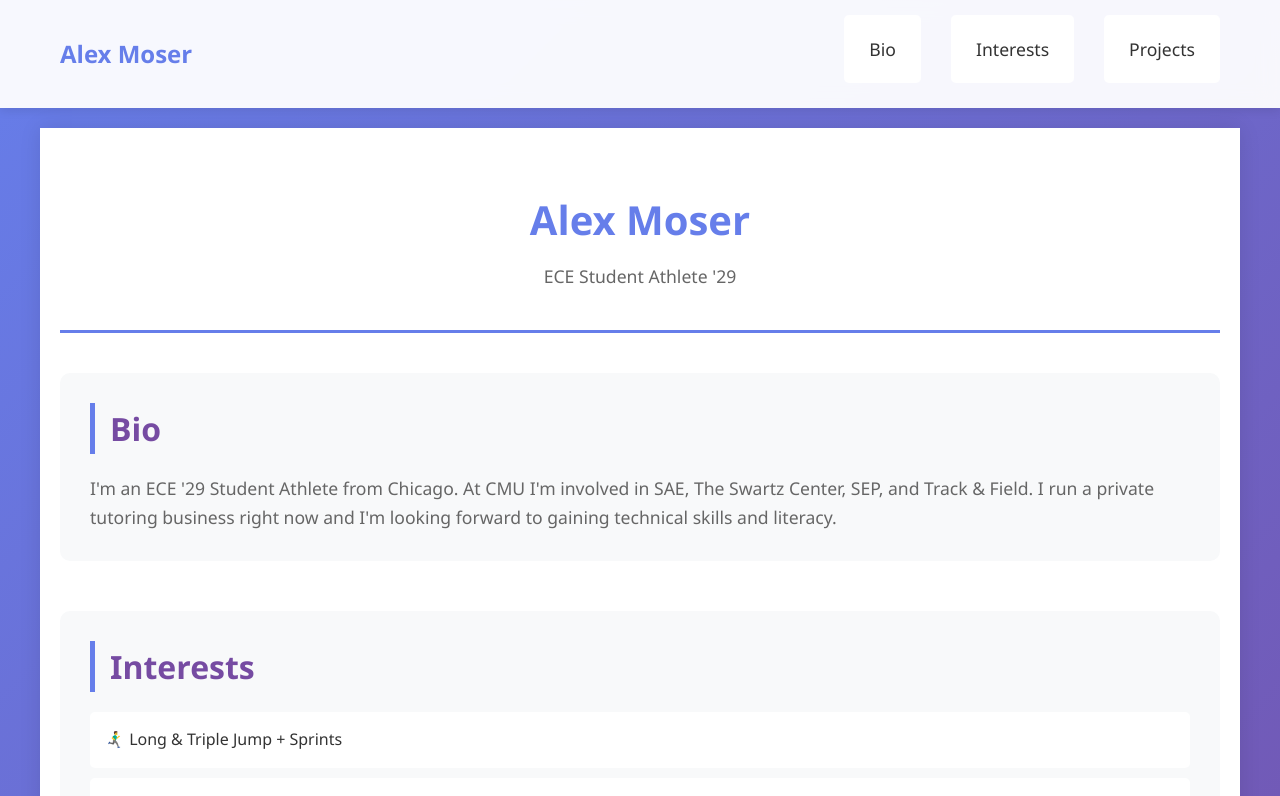
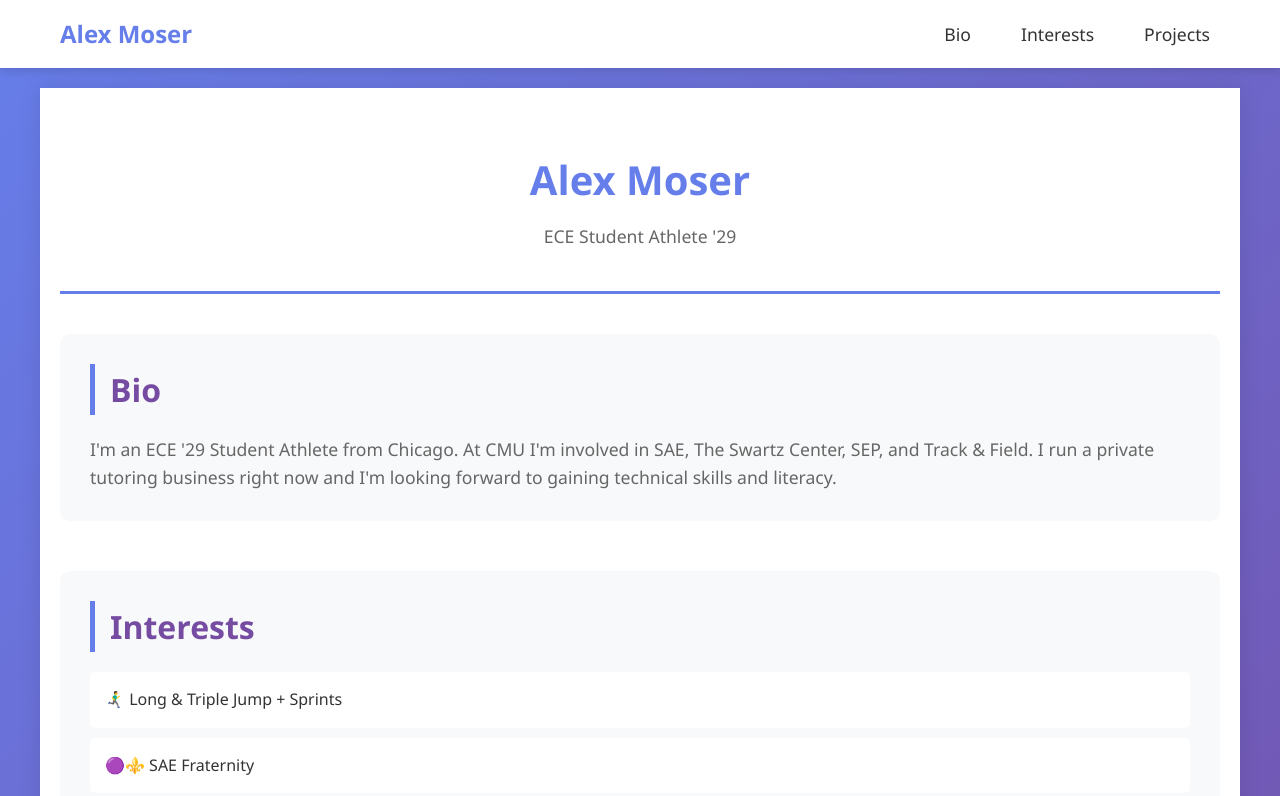
Before and after one commit to ajmoser1/ajmoser1.github.io, a plain HTML site: page index.html in a window 1280 px wide. Shown: the top 796 px of the page. Drawn offline with Linux system fonts and the light colour scheme.

Commit message:
Update index.html

```diff
--- a/index.html
+++ b/index.html
@@ -58,6 +58,9 @@
         */
         html {
             scroll-behavior: smooth;
+            scroll-padding-top: 100px;
+            /* Adds space at top when scrolling to sections, accounting for nav bar */
+            /* This centers sections better when clicking nav links */
         }
 
         body {
@@ -95,12 +98,12 @@
         nav {
             position: sticky;
             top: 0;
-            background: rgba(255, 255, 255, 0.95);
-            backdrop-filter: blur(10px);
-            box-shadow: 0 2px 10px rgba(0,0,0,0.1);
+            background: white;
+            box-shadow: 0 2px 10px rgba(0,0,0,0.15);
             z-index: 1000;
             padding: 15px 0;
             margin-bottom: 20px;
+            width: 100%;
         }
 
         .nav-container {
@@ -118,6 +121,19 @@
             gap: 30px;
             margin: 0;
             padding: 0;
+        }
+
+        .nav-links li {
+            margin: 0;
+            padding: 0;
+            background: none;
+            border-radius: 0;
+            transition: none;
+        }
+
+        .nav-links li:hover {
+            transform: none;
+            box-shadow: none;
         }
 
         .nav-links a {
```
